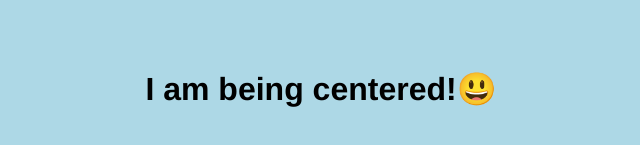
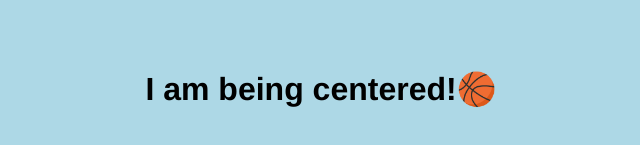
Before and after one commit to bbriano/css-flex-center, a plain HTML site: page index.html in a window 1280 px wide. Shown: the part 319-464 px from the top of the page, 319-959 px from the left. Drawn offline with Linux system fonts and the light colour scheme.

Commit message:
Change emoji
Smiley -> Basketball

```diff
--- a/index.html
+++ b/index.html
@@ -1,5 +1,5 @@
 <head>
     <link href="styles.css" rel="stylesheet">
 <body class="center">
-    <h1>I am being centered!😃</h1>
+    <h1>I am being centered!🏀</h1>
 </body>
```
